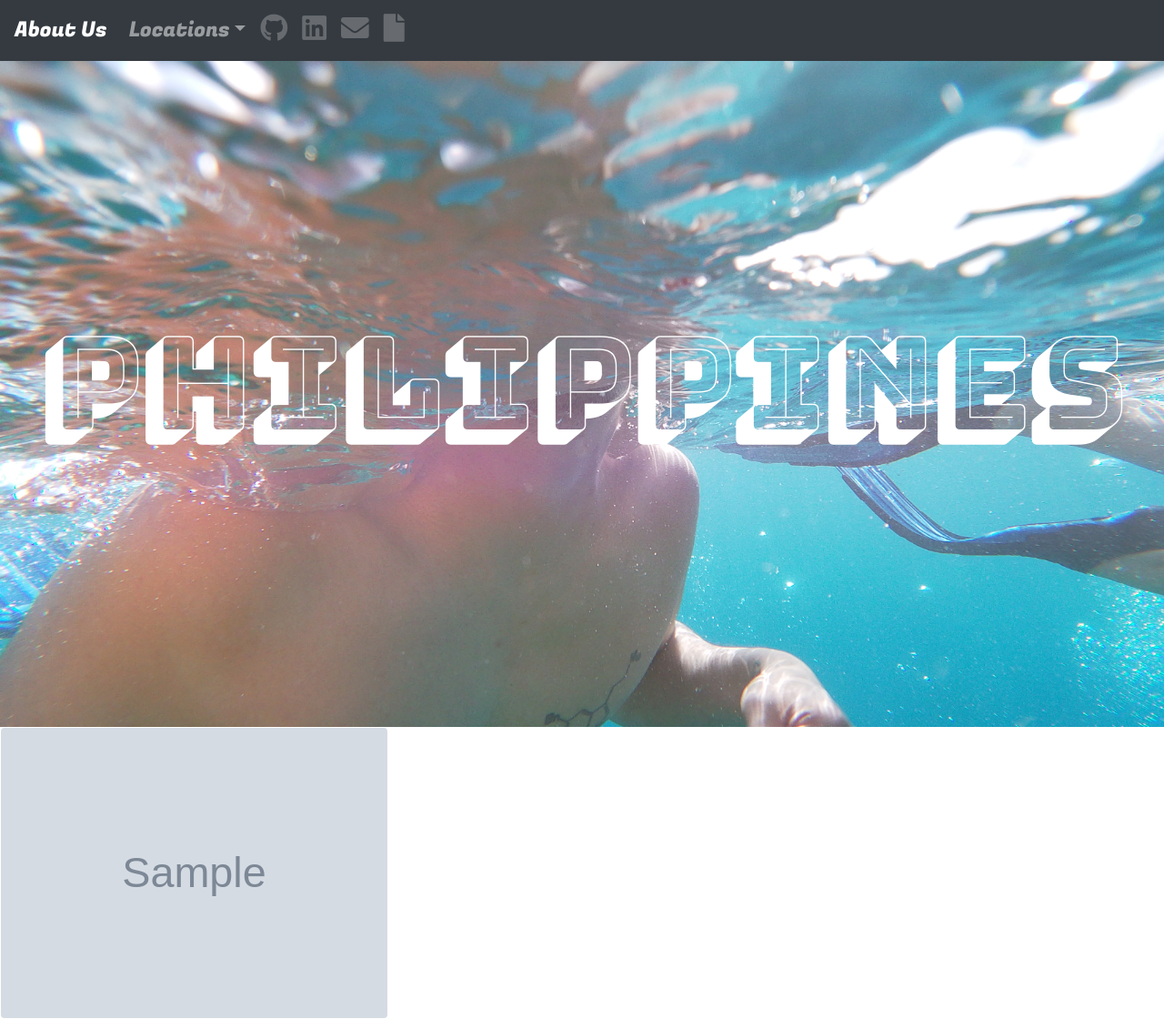
After one commit to gpetepg/tymandablog, a Flask app: template blog/templates/philippines.html in a window 1280 px wide. The commit adds this page. Shown: the whole page at 91% size. Run offline with Flask 2, Linux system fonts and the light colour scheme; the template is opened without the code that fills it: most values are stand-ins (such as "Sample title", 1, 10 or a date in 2020); grey boxes marked "Sample" are stand-in pictures; some libraries are stand-ins or nearby versions.

Commit message:
Added NYC and PH

```diff
--- a/blog/routes.py
+++ b/blog/routes.py
@@ -46,6 +46,8 @@ def location(name):
         "paris" : "WlKdngR",
         "philadelphia" : "AEkStsy",
         "honolulu" : "V3VMK3J",
+        "newyork" : "AX5ioLv",
+        "philippines" : "XdASfae",
     }
 
     photos = [x for x in [item.link for item in client.get_album_images(locations[name])] if x.endswith('.jpg')]
--- a/blog/static/blog.css
+++ b/blog/static/blog.css
@@ -3,11 +3,13 @@ body {
 }
 
 .background {
-    height: 100vh;
+    height: 94.3vh;
     background-color: #ffffff;
     background-position: center, center;
     background-repeat: no-repeat;
     background-size: cover;
+    position: relative;
+    overflow: hidden;
   }
 
 .background-text {
@@ -19,6 +21,19 @@ body {
     transform: translate(-50%, -50%);
     text-align: center;
     position: absolute;
+    overflow: hidden;
+  }
+
+.background-text2 {
+    font-size: 11vw;
+    font-family: 'Bungee Shade', cursive;
+    margin: auto;
+    top: 50%;
+    left: 50%;
+    transform: translate(-50%, -50%);
+    text-align: center;
+    position: absolute;
+    overflow: hidden;
   }
 
 .blurb{
--- a/blog/templates/includes/_navbar.html
+++ b/blog/templates/includes/_navbar.html
@@ -20,6 +20,8 @@
             <a class="dropdown-item" href="/losangeles">LOS ANGELES</a>
             <a class="dropdown-item" href="/philadelphia">PHILADELPHIA</a>
             <a class="dropdown-item" href="/honolulu">HONOLULU</a>
+            <a class="dropdown-item" href="/newyork">NEW YORK</a>
+            <a class="dropdown-item" href="/philippines">PHILIPPINES</a>
           </div>
         </li>
         <li class="nav-item">
--- a/blog/templates/includes/_picturegrid.html
+++ b/blog/templates/includes/_picturegrid.html
@@ -1,6 +1,6 @@
 <section class="picture-grid">
     {% for photo in photos %}
-        <img class="img" src ='{{photo}}' alt="Unloadable Photo">
+        <img class="img" src ='{{photo}}' loading="eager" alt="Unloadable Photo">
     {% endfor %}
 </section>
 <div id="Modal" class="modal">
--- /dev/null
+++ b/blog/templates/philippines.html
@@ -0,0 +1,10 @@
+{% extends 'layout.html' %}
+
+{% block body %}
+    <div class="background" style="background-image: url('/static/philippines.jpg');">
+        <div>
+            <p style="color: #ffffff"; class="background-text2">PHILIPPINES</p>
+        </div>
+    </div>
+    {% include 'includes/_picturegrid.html' %}
+{% endblock %}
--- a/blog/templates/thailand.html
+++ b/blog/templates/thailand.html
@@ -3,7 +3,7 @@
 {% block body %}
     <div class="background" style="background-image: url('/static/thailand.jpg');">
         <div>
-            <p style="color: #e47845"; class="background-text">BANGKOK</p>
+            <p style="color: #e47845"; class="background-text">THAILAND</p>
         </div>
     </div>
     {% include 'includes/_picturegrid.html' %}
--- a/wsgi.py
+++ b/wsgi.py
@@ -5,4 +5,5 @@ from blog import create_app
 app = create_app(config='production')
 
 if __name__ == '__main__':
+    app.jinja_env.cache = {}
     app.run()
```
Also changed, not shown: blog/templates/newyork.html (added, +10 -0 lines), blog/static/newyork.JPG (added), blog/static/philippines.jpg (added), 1 other file.
